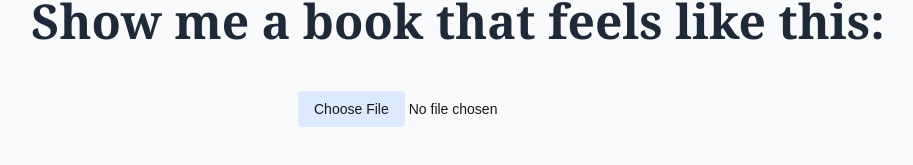
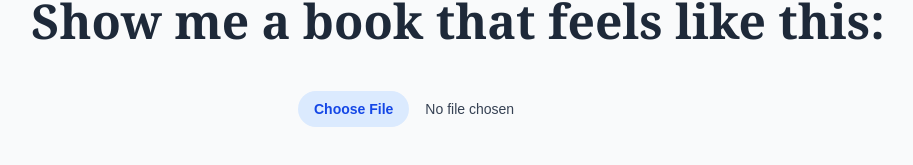
Before and after one commit to ryanjani/vibe-books, a Next.js app: page / in a window 1280 px wide. Shown: the part 329-494 px from the top of the page, without its empty margins (182-1095 px from the left). Built offline with nearby package versions, Linux system fonts and the light colour scheme.

Commit message:
Improve file input styling

```diff
--- a/app/page.js
+++ b/app/page.js
@@ -46,11 +46,16 @@ export default function Home() {
       </h1>
 
       <input
-        type="file"
-        accept="image/*"
-        onChange={handleFileChange}
-        className="mb-6 w-full max-w-xs text-sm file:bg-blue-100 file:border-0 file:rounded file:px-4 file:py-2 file:cursor-pointer"
-      />
+  type="file"
+  accept="image/*"
+  onChange={handleFileChange}
+  className="mb-6 w-full max-w-xs text-sm text-gray-700
+             file:mr-4 file:py-2 file:px-4
+             file:rounded-full file:border-0
+             file:text-sm file:font-semibold
+             file:bg-blue-100 file:text-blue-700
+             hover:file:bg-blue-200"
+/>
 
       {preview && (
         <>
```
